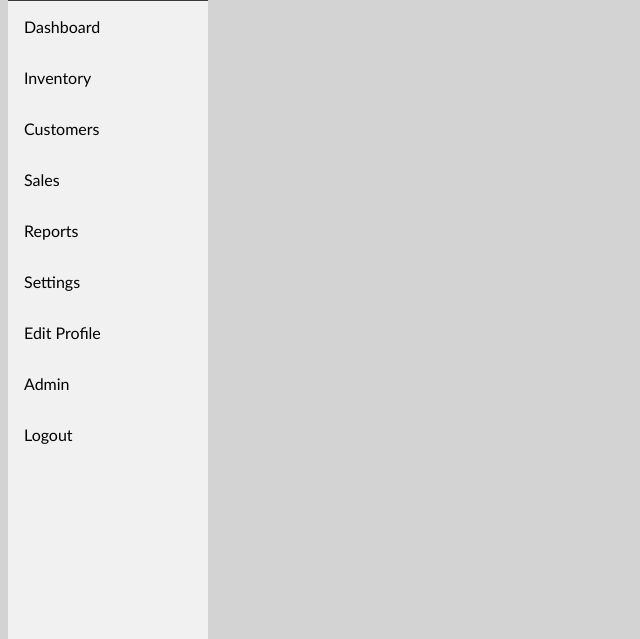
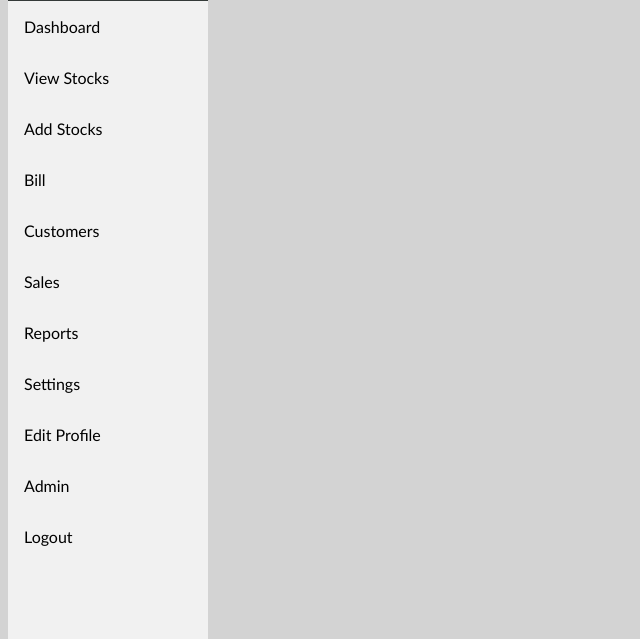
Before and after one commit to ivanightmare/InventoryMgm, a Node project: template views/profile.ejs in a window 1280 px wide. Shown: the part 161-800 px from the top of the page, without its empty margins (0-640 px from the left). Run offline with Node 20 templates, Linux system fonts and the light colour scheme; the template is opened without the code that fills it, so the values that code supplies are empty.

Commit message:
added more sidebar categories

```diff
--- a/views/profile.ejs
+++ b/views/profile.ejs
@@ -84,7 +84,9 @@
         </div>
         <a class="active" href="#home">Home</a>
         <a href="#Dashboard">Dashboard</a>
-        <a href="#Inventory">Inventory</a>
+        <a href="#Inventory">View Stocks</a>
+        <a href="#AddStocks">Add Stocks</a>
+        <a href="#Bill">Bill</a>
         <a href="#Customers">Customers</a>
         <a href="#Sales">Sales</a>
         <a href="#Reports">Reports</a>
```
